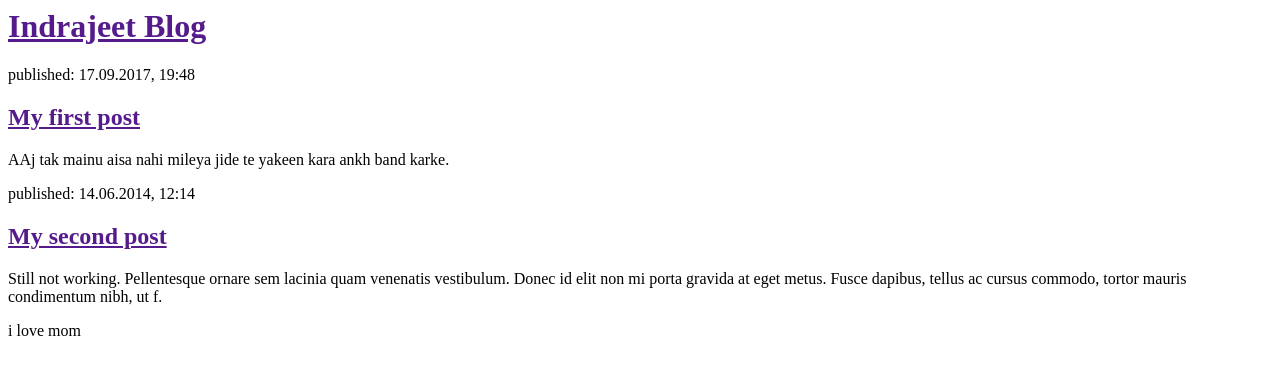
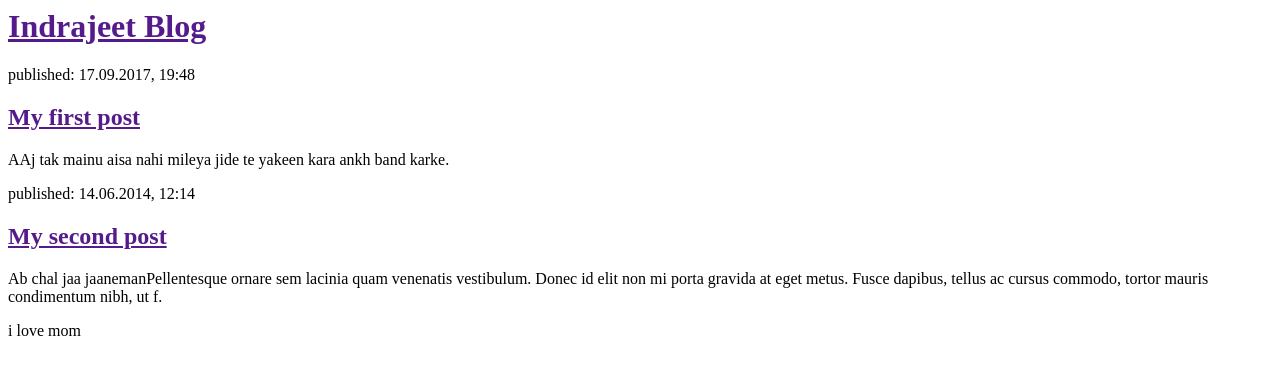
Before and after one commit to guptashivansh/my-first-blog, a Django app: page / in a window 1280 px wide. Shown: the top 375 px of the page. Run offline with Django 3.2, Linux system fonts and the light colour scheme.

Commit message:
Again trying

```diff
--- a/blog/templates/blog/post_list.html
+++ b/blog/templates/blog/post_list.html
@@ -16,7 +16,7 @@
         <div>
             <p>published: 14.06.2014, 12:14</p>
             <h2><a href="">My second post</a></h2>
-            <p>Still not working. Pellentesque ornare sem lacinia quam venenatis vestibulum. Donec id elit non mi porta gravida at eget metus. Fusce dapibus, tellus ac cursus commodo, tortor mauris condimentum nibh, ut f.</p>
+            <p>Ab chal jaa jaanemanPellentesque ornare sem lacinia quam venenatis vestibulum. Donec id elit non mi porta gravida at eget metus. Fusce dapibus, tellus ac cursus commodo, tortor mauris condimentum nibh, ut f.</p>
 <p>i love mom</P>
 </div>
     </body>
```
